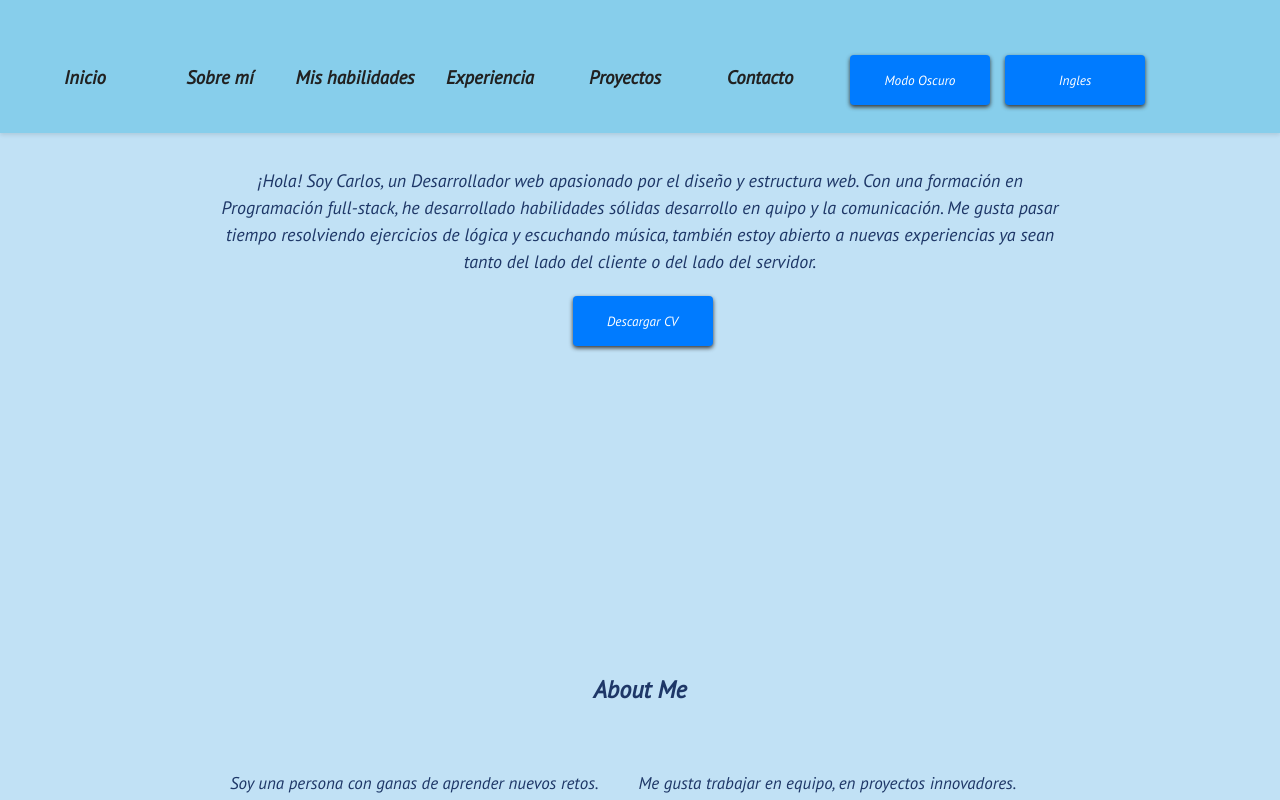
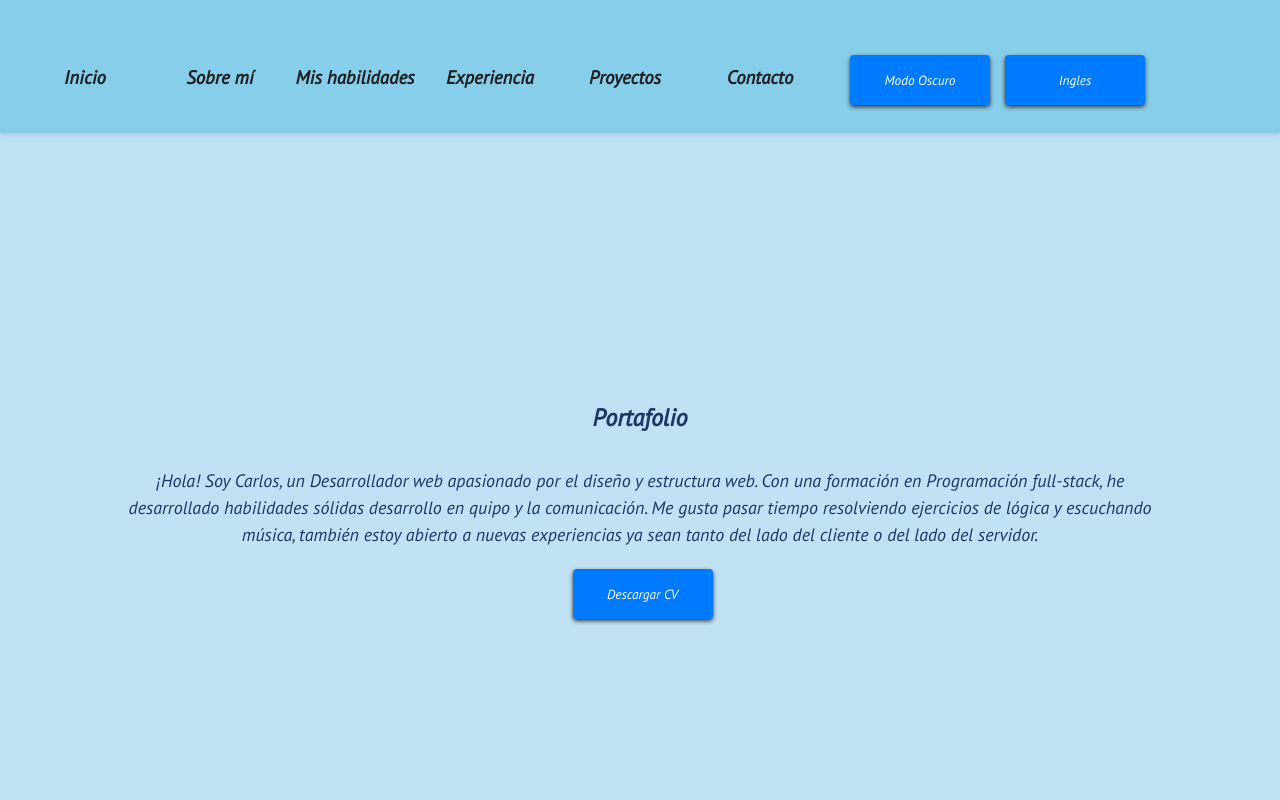
Before and after one commit to Carlos-120/Mi-Portafolio, a React (Vite) app: page / in a window 1280 px wide. Shown: the top 800 px of the page. Built offline with nearby package versions, Linux system fonts and the light colour scheme.

Commit message:
chore: verificando

```diff
--- a/src/components/CustomAlert.jsx
+++ b/src/components/CustomAlert.jsx
@@ -23,8 +23,8 @@ const CustomAlert = ({  onClose, show }) => {
       <p>{t('home_alert')}</p>
       <button onClick={handleClose}>Cerrar</button>
       <button onClick={() => {
-  handleClose(); // Cierra la alerta antes de redirigir
-  window.location.href = '#contact'; // Cambia la ubicación de la página al destino deseado
+  handleClose();
+  window.location.href = '#contact';
 }}>Aceptar</button>
     </div>
   );
--- a/src/components/Home.css
+++ b/src/components/Home.css
@@ -4,7 +4,6 @@
   justify-content: center;
   align-items: center;
   height: auto;
-  padding: 100px;
 
   @media screen and (max-width: 100%) {
     max-width: 90%;
@@ -17,6 +16,7 @@
 .home_content {
   text-align: center;
   line-height: 1.5;
+  padding-top:200px ;
 }
 
 @keyframes revealImage {
```
